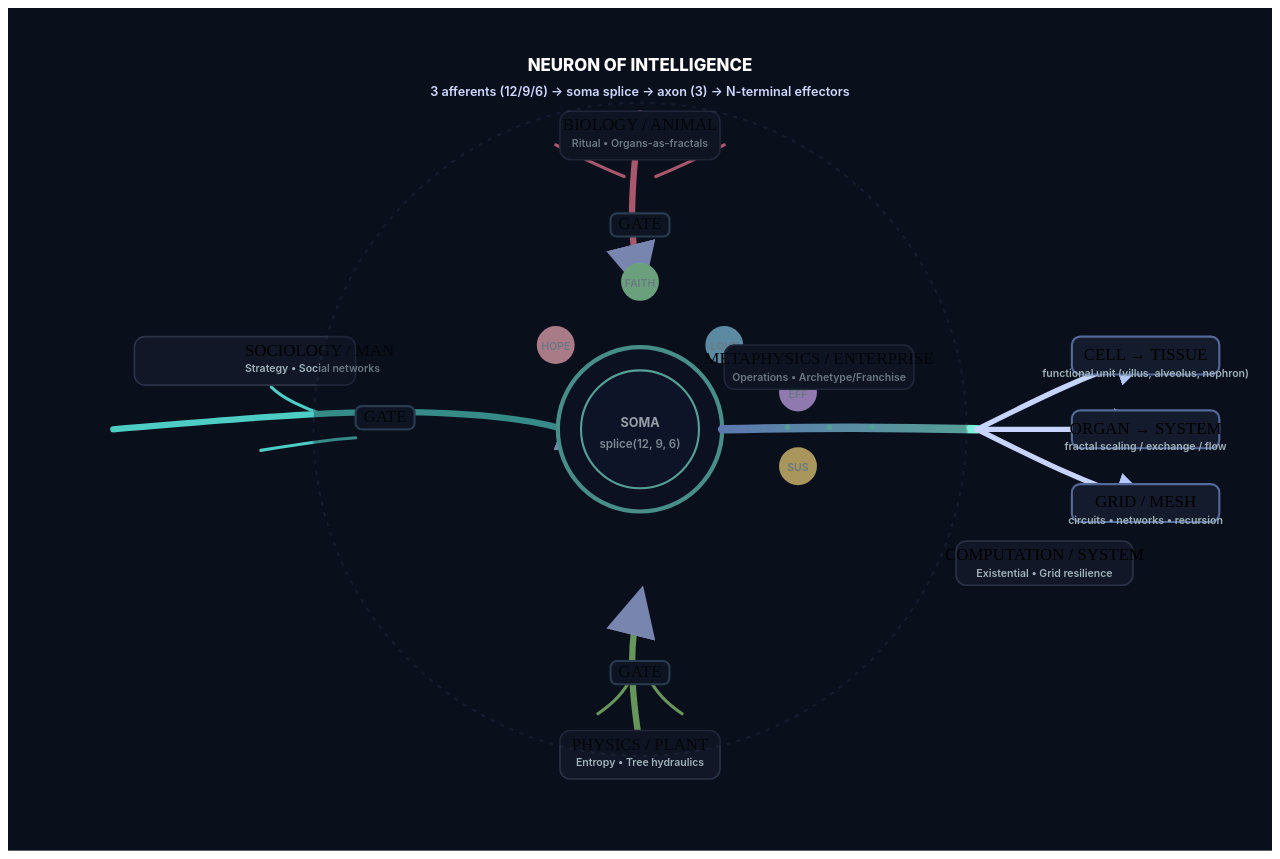
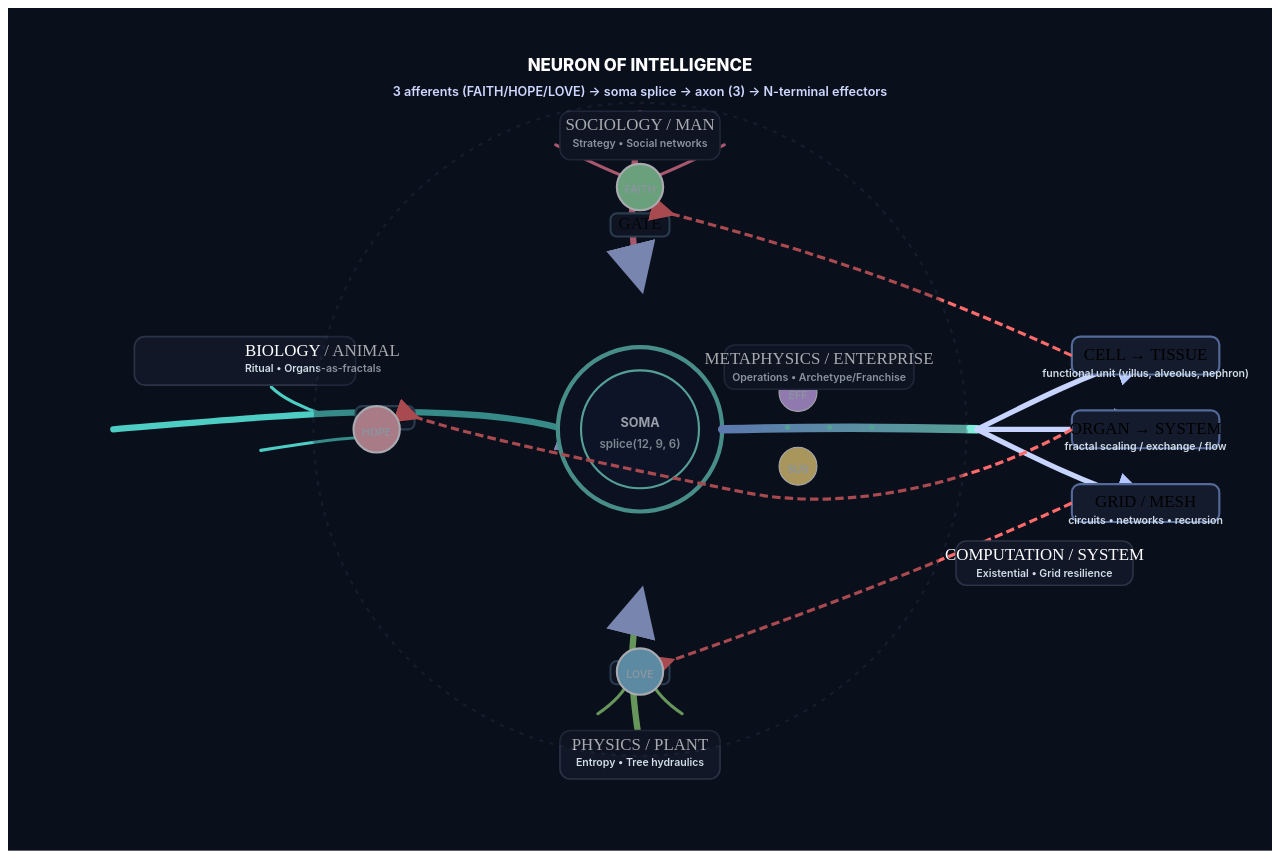
Before and after one commit to cryo-pyro/int, a plain HTML site: page index.html in a window 1280 px wide. Drawn offline with Linux system fonts and the light colour scheme.

Commit message:
GPT did it, Claude polished up

```diff
--- a/index.html
+++ b/index.html
@@ -8,12 +8,15 @@
     <marker id="arrow" markerWidth="8" markerHeight="8" refX="6" refY="4" orient="auto">
       <path d="M0,0 L8,4 L0,8 Z" fill="#b5c7ff"/>
     </marker>
+    <marker id="feedbackArrow" markerWidth="8" markerHeight="8" refX="2" refY="4" orient="auto">
+      <path d="M8,0 L0,4 L8,8 Z" fill="#ff6b6b"/>
+    </marker>
     <style>
       .bg{fill:#0a0f1c}
       .wire{fill:none;stroke-linecap:round;stroke-linejoin:round}
       .label{fill:#e6edf3;font:700 12px/1.2 Inter,system-ui,Arial}
       .small{fill:#b7c8cf;font:600 11px/1.2 Inter,system-ui,Arial}
-      .micro{fill:#9fb2b9;font:600 10px/1.2 Inter,system-ui,Arial}
+      .micro{fill:#d0dde6;font:600 10px/1.2 Inter,system-ui,Arial}
       .pill{fill:#111726;stroke:#2b3347;stroke-width:1.5}
       .pill text{fill:#c7d4ff;font:700 11px/1.2 Inter,system-ui,Arial}
       .gate{fill:#111726;stroke:#3a556a;stroke-width:2}
@@ -26,6 +29,7 @@
       .legend{fill:#ffffff;font:800 16px/1.2 Inter,system-ui,Arial}
       .sub{fill:#cfd8ff;font:600 12px/1.2 Inter,system-ui,Arial}
       .ghost{fill:#0a0f1c;stroke:#2a364d;stroke-dasharray:4 6}
+      .feedback{fill:none;stroke:#ff6b6b;stroke-width:3;stroke-dasharray:8 4}
     </style>
   </defs>
 
@@ -33,7 +37,7 @@
   <rect class="bg" width="1200" height="800"/>
 
   <!-- ====== Afferent dendrites (12, 9, 6 o'clock) ====== -->
-  <!-- 12 o'clock: Biology / Ritual / Organs-as-fractals -->
+  <!-- 12 o'clock: Biology / Ritual / Organs-as-fractals (FAITH) -->
   <path class="wire" stroke="#ff7f9a" stroke-width="6"
         d="M600,100
            C590,180 590,220 600,260" marker-end="url(#arrow)"/>
@@ -43,7 +47,7 @@
   <path class="wire" stroke="#ff7f9a" stroke-width="3"
         d="M615,160 C640,150 660,140 680,130"/>
 
-  <!-- 9 o'clock: Sociology / Strategy / Social networks -->
+  <!-- 9 o'clock: Sociology / Strategy / Social networks (HOPE) -->
   <path class="wire" stroke="#4ecdc4" stroke-width="6"
         d="M100,400
            C220,390 320,380 420,385
@@ -53,7 +57,7 @@
   <path class="wire" stroke="#4ecdc4" stroke-width="3"
         d="M240,420 C270,415 300,410 330,408"/>
 
-  <!-- 6 o'clock: Physics / Entropy / Tree hydraulics -->
+  <!-- 6 o'clock: Physics / Entropy / Tree hydraulics (LOVE) -->
   <path class="wire" stroke="#98e07d" stroke-width="6"
         d="M600,700
            C590,640 590,600 600,560" marker-end="url(#arrow)"/>
@@ -119,50 +123,71 @@
     <text class="micro" x="0" y="20" text-anchor="middle">circuits • networks • recursion</text>
   </g>
 
+  <!-- ====== Feedback loops from effectors back to gates (gated feedback) ====== -->
+  <!-- feedback from top effector to top gate -->
+  <path class="feedback"
+        d="M1010,330 C900,280 800,240 628,195" marker-end="url(#feedbackArrow)"/>
+  <!-- feedback from middle effector to left gate -->
+  <path class="feedback"
+        d="M1010,400 C920,450 800,480 700,460 C500,420 420,400 386,388" marker-end="url(#feedbackArrow)"/>
+  <!-- feedback from bottom effector to bottom gate -->
+  <path class="feedback"
+        d="M1010,470 C900,520 800,560 628,620" marker-end="url(#feedbackArrow)"/>
+
   <!-- ====== Layer badges around the afferents ====== -->
-  <!-- 12 o'clock (Biology/Animal) -->
+  <!-- 12 o'clock (Sociology/Man) - FAITH -->
   <g text-anchor="middle">
     <rect class="pill" x="524" y="98" rx="10" ry="10" width="152" height="46"/>
-    <text x="600" y="116">BIOLOGY / ANIMAL</text>
-    <text class="micro" x="600" y="132">Ritual • Organs-as-fractals</text>
+    <text x="600" y="116" fill="#ffffff">SOCIOLOGY / MAN</text>
+    <text class="micro" x="600" y="132" fill="#ffffff">Strategy • Social networks</text>
   </g>
-  <!-- 9 o'clock (Sociology/Man) -->
+  <!-- 9 o'clock (Biology/Animal) - HOPE -->
   <g>
     <rect class="pill" x="120" y="312" rx="10" ry="10" width="210" height="46"/>
-    <text x="225" y="330">SOCIOLOGY / MAN</text>
-    <text class="micro" x="225" y="346">Strategy • Social networks</text>
+    <text x="225" y="330" fill="#ffffff">BIOLOGY / ANIMAL</text>
+    <text class="micro" x="225" y="346" fill="#ffffff">Ritual • Organs-as-fractals</text>
   </g>
-  <!-- 6 o'clock (Physics/Plant) -->
+  <!-- 6 o'clock (Physics/Plant) - LOVE -->
   <g text-anchor="middle">
     <rect class="pill" x="524" y="686" rx="10" ry="10" width="152" height="46"/>
-    <text x="600" y="704">PHYSICS / PLANT</text>
-    <text class="micro" x="600" y="720">Entropy • Tree hydraulics</text>
+    <text x="600" y="704" fill="#ffffff">PHYSICS / PLANT</text>
+    <text class="micro" x="600" y="720" fill="#ffffff">Entropy • Tree hydraulics</text>
   </g>
 
-  <!-- ====== Value “fruits” (canopy tokens) ====== -->
-  <g>
-    <circle cx="600" cy="260" r="18" fill="#a1f0b2"/><text class="micro" x="600" y="265" text-anchor="middle" fill="#0a3318">FAITH</text>
-    <circle cx="520" cy="320" r="18" fill="#ffb6c1"/><text class="micro" x="520" y="325" text-anchor="middle" fill="#5a0b18">HOPE</text>
-    <circle cx="680" cy="320" r="18" fill="#87ceeb"/><text class="micro" x="680" y="325" text-anchor="middle" fill="#01213b">LOVE</text>
-    <circle cx="750" cy="365" r="18" fill="#d8b4fe"/><text class="micro" x="750" y="370" text-anchor="middle" fill="#2a0a3a">EFF</text>
-    <circle cx="750" cy="435" r="18" fill="#ffe081"/><text class="micro" x="750" y="440" text-anchor="middle" fill="#624a00">SUS</text>
-  </g>
+  <!-- ====== Faith, Hope, Love tokens at proper positions ====== -->
+  <!-- FAITH at 12 o'clock -->
+  <circle cx="600" cy="170" r="22" fill="#a1f0b2" stroke="#ffffff" stroke-width="2"/>
+  <text class="micro" x="600" y="176" text-anchor="middle" fill="#ffffff" font-weight="800">FAITH</text>
+
+  <!-- HOPE at 9 o'clock -->
+  <circle cx="350" cy="400" r="22" fill="#ffb6c1" stroke="#ffffff" stroke-width="2"/>
+  <text class="micro" x="350" y="406" text-anchor="middle" fill="#ffffff" font-weight="800">HOPE</text>
+
+  <!-- LOVE at 6 o'clock -->
+  <circle cx="600" cy="630" r="22" fill="#87ceeb" stroke="#ffffff" stroke-width="2"/>
+  <text class="micro" x="600" y="636" text-anchor="middle" fill="#ffffff" font-weight="800">LOVE</text>
+
+  <!-- ====== Additional value tokens ====== -->
+  <circle cx="750" cy="365" r="18" fill="#d8b4fe" stroke="#ffffff" stroke-width="1"/>
+  <text class="micro" x="750" y="371" text-anchor="middle" fill="#ffffff" font-weight="700">EFF</text>
+  <circle cx="750" cy="435" r="18" fill="#ffe081" stroke="#ffffff" stroke-width="1"/>
+  <text class="micro" x="750" y="441" text-anchor="middle" fill="#ffffff" font-weight="700">SUS</text>
 
   <!-- ====== Metaphysics & Computation badges near axon ====== -->
   <g text-anchor="middle">
     <rect class="pill" x="680" y="320" rx="10" ry="10" width="180" height="42"/>
-    <text x="770" y="338">METAPHYSICS / ENTERPRISE</text>
-    <text class="micro" x="770" y="354">Operations • Archetype/Franchise</text>
+    <text x="770" y="338" fill="#ffffff">METAPHYSICS / ENTERPRISE</text>
+    <text class="micro" x="770" y="354" fill="#ffffff">Operations • Archetype/Franchise</text>
   </g>
   <g text-anchor="middle">
     <rect class="pill" x="900" y="506" rx="10" ry="10" width="168" height="42"/>
-    <text x="984" y="524">COMPUTATION / SYSTEM</text>
-    <text class="micro" x="984" y="540">Existential • Grid resilience</text>
+    <text x="984" y="524" fill="#ffffff">COMPUTATION / SYSTEM</text>
+    <text class="micro" x="984" y="540" fill="#ffffff">Existential • Grid resilience</text>
   </g>
 
   <!-- ====== Title ====== -->
   <text class="legend" x="600" y="60" text-anchor="middle">NEURON OF INTELLIGENCE</text>
-  <text class="sub" x="600" y="84" text-anchor="middle">3 afferents (12/9/6) → soma splice → axon (3) → N-terminal effectors</text>
+  <text class="sub" x="600" y="84" text-anchor="middle">3 afferents (FAITH/HOPE/LOVE) → soma splice → axon (3) → N-terminal effectors</text>
 
   <!-- ====== Subtle ring (to hint circular/mandala closure) ====== -->
   <circle class="ghost" cx="600" cy="400" r="310" fill="none" stroke-width="2" opacity="0.35"/>
```
